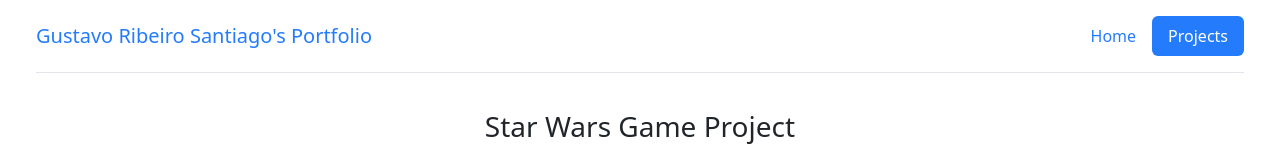
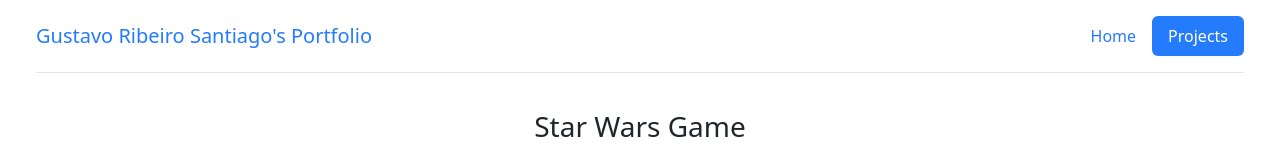
Before and after one commit to gustavo-ribeiro-santiago/star-wars-game, a plain HTML site: page index.html in a window 1280 px wide. Shown: the top 165 px of the page. Drawn offline with nearby package versions, Linux system fonts and the light colour scheme.

Commit message:
description update

```diff
--- a/index.html
+++ b/index.html
@@ -21,7 +21,7 @@
   </div>
 
   <!-- Page Title -->
-  <h1 class="h3 text-center" style="padding-top: 110px;"> Star Wars Game Project </h1>
+  <h1 class="h3 text-center" style="padding-top: 110px;"> Star Wars Game </h1>
 
   <!-- Project Description -->
  <p class="text-center mx-5 px-5 mt-4">This project was submitted as a requirement for the Industrial Engineering course at UFRJ.
```
Also changed, not shown: 1 other file.
